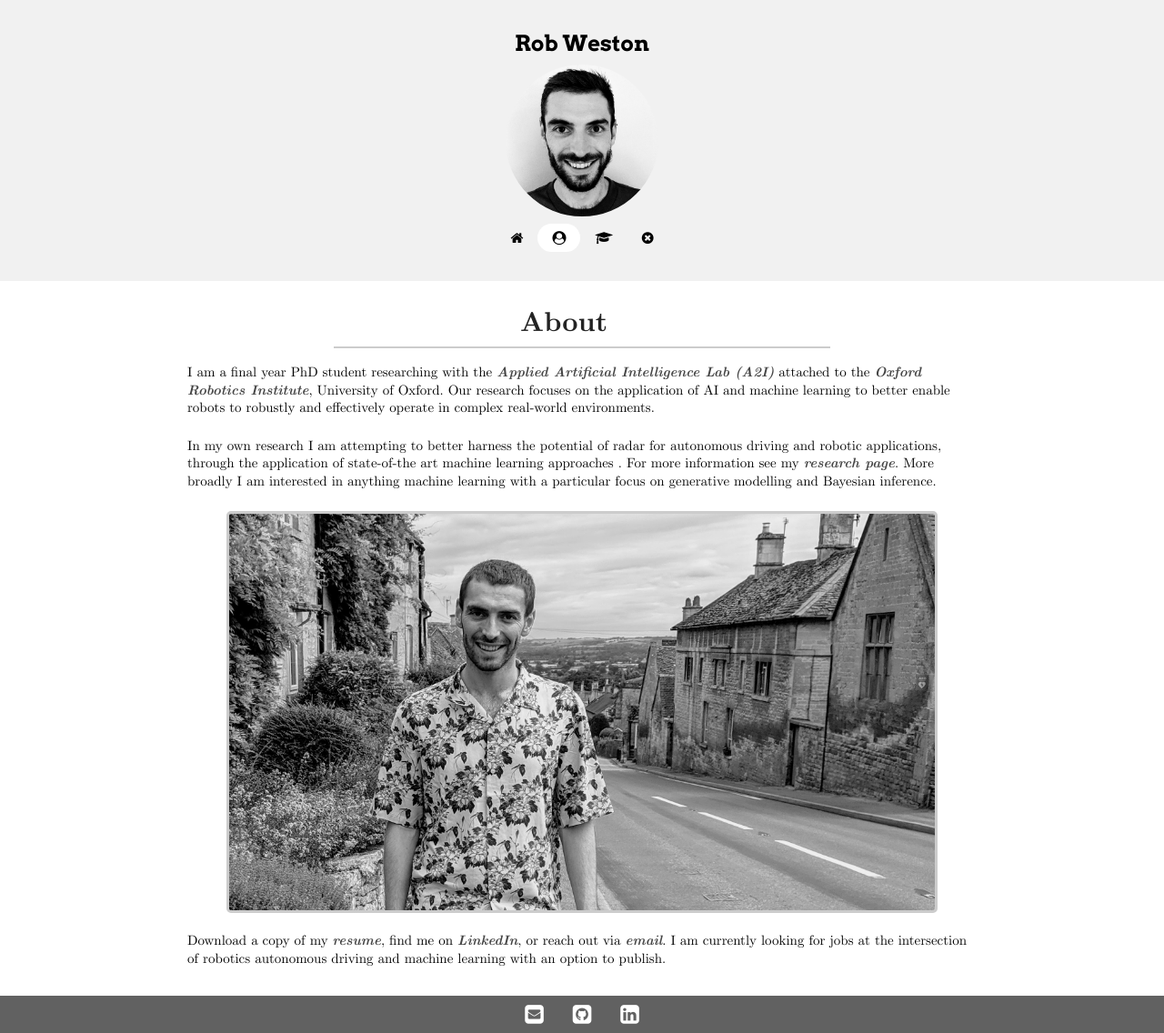
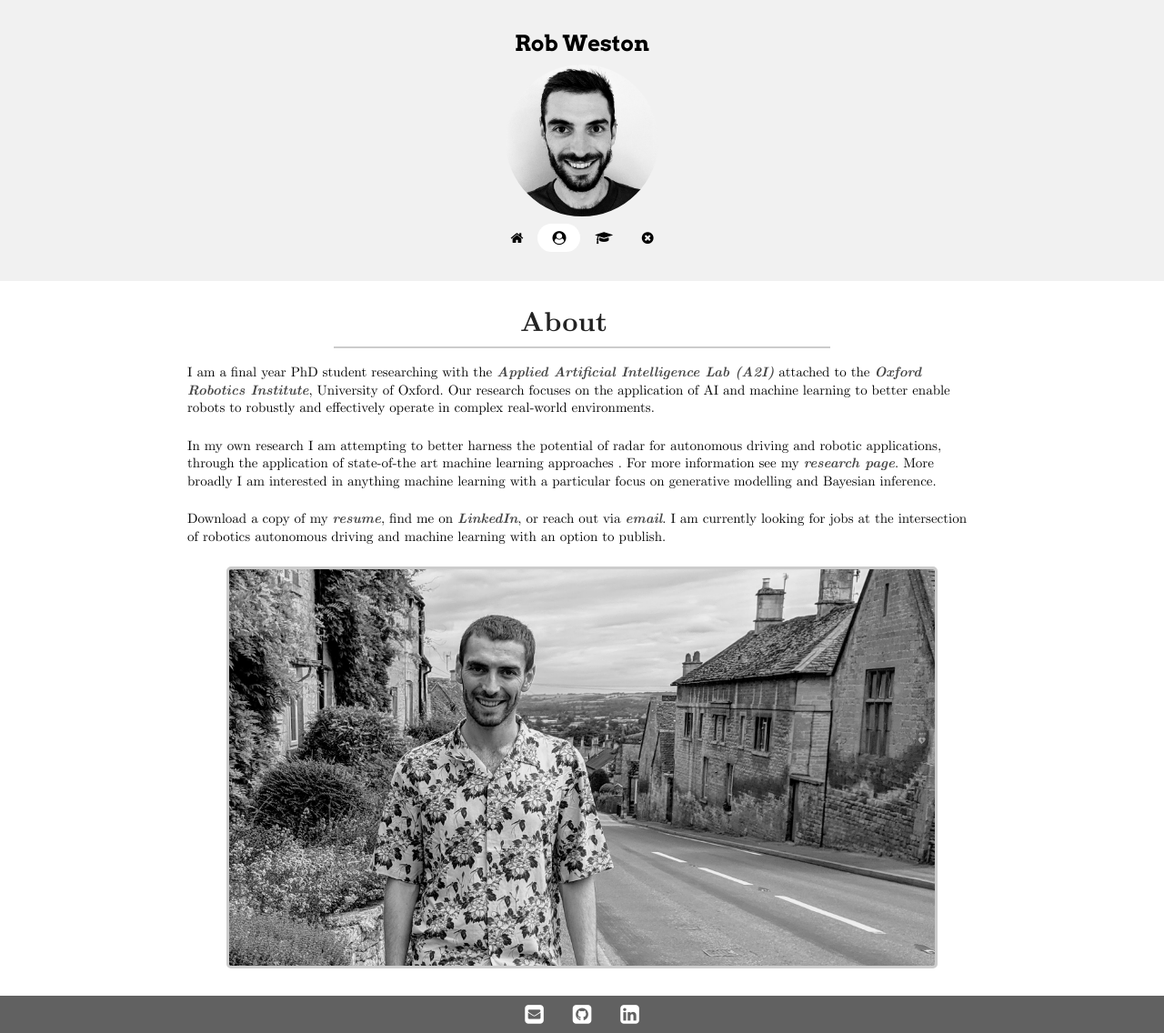
Before and after one commit to robw4/robw4.github.io, a Jekyll site: the page built from about.md, in a window 1280 px wide. Shown: the whole page at 91% size. Built offline with Jekyll 4.4.1, drawn with Linux system fonts in a browser that asks for light colours.

```diff
--- a/about.md
+++ b/about.md
@@ -24,12 +24,12 @@ I am a final year PhD student researching with the [Applied
          interested in anything machine learning with a particular
           focus on generative modelling and Bayesian inference.
 
-![teaser](/assets/images/me.jpg)
+Download a copy of my [resume](/assets/pdf/robw-resume.pdf), find
+me on [LinkedIn](https://www.linkedin.com/in/rob-weston-a1289a177/), or reach out via [_email_](mailto:robw
+@robots.ox.ac.uk). I am
+ currently looking for jobs at the intersection of robotics
+  autonomous
+  driving and machine learning with an option to publish.
 
 
-Download a copy of my [resume](/assets/pdf/robw-resume.pdf), find
-  me on [LinkedIn](https://www.linkedin.com/in/rob-weston-a1289a177/), or reach out via [_email_](mailto:robw
-  @robots.ox.ac.uk). I am
-   currently looking for jobs at the intersection of robotics
-    autonomous
-    driving and machine learning with an option to publish.
+![teaser](/assets/images/me.jpg)
--- a/publications.html
+++ b/publications.html
@@ -66,6 +66,8 @@ layout: plain
 </div>
 {% endfor %}
 
+{{ "![image](/assets/images/research.jpg)" | markdownify }}
+
 
 
 <script>
```
